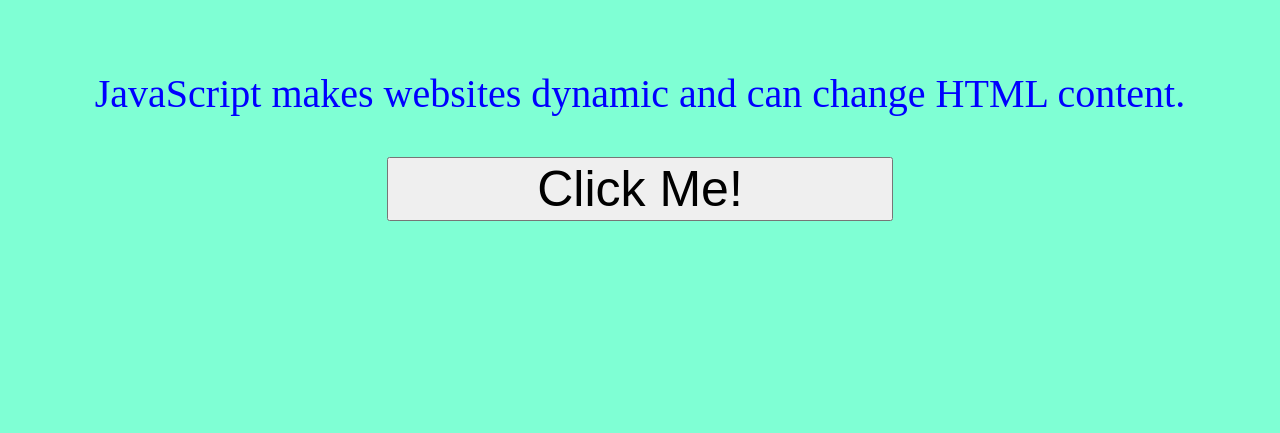
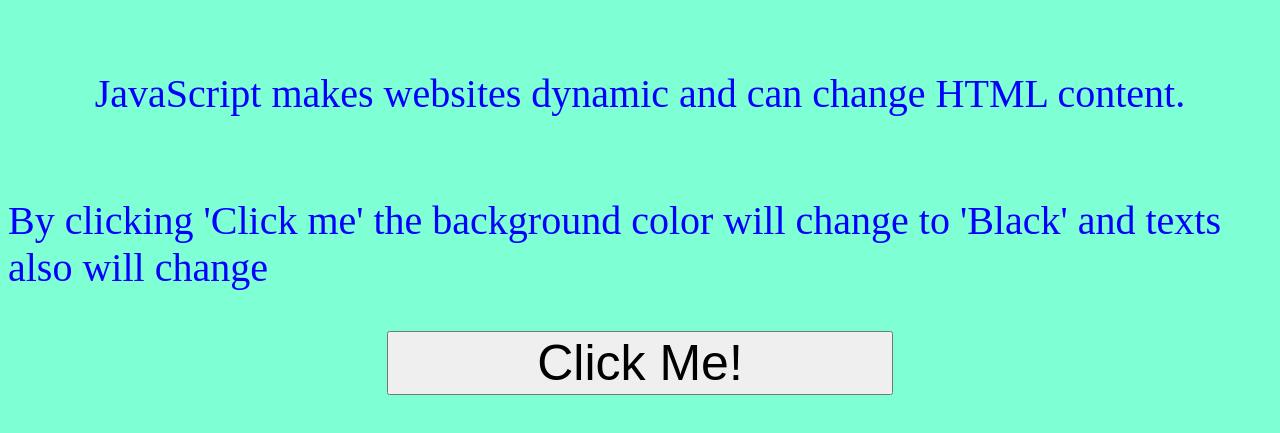
Before and after one commit to Wasabi95/Hello-Onclick-Javascript, a plain HTML site: page index.html in a window 1280 px wide. Shown: the part 147-580 px from the top of the page. Drawn offline with Linux system fonts and the light colour scheme.

Commit message:
addition

```diff
--- a/index.html
+++ b/index.html
@@ -7,6 +7,9 @@
         <h2 id="h2">What Can JavaScript Do?</h2>
 
         <p id="demo">JavaScript makes websites dynamic and can change HTML content.</p>
+        <p>
+            By clicking 'Click me' the background color will change to 'Black' and texts also will change
+        </p>
 
         <button id="btn" type="button">Click Me!</button>
 
```
